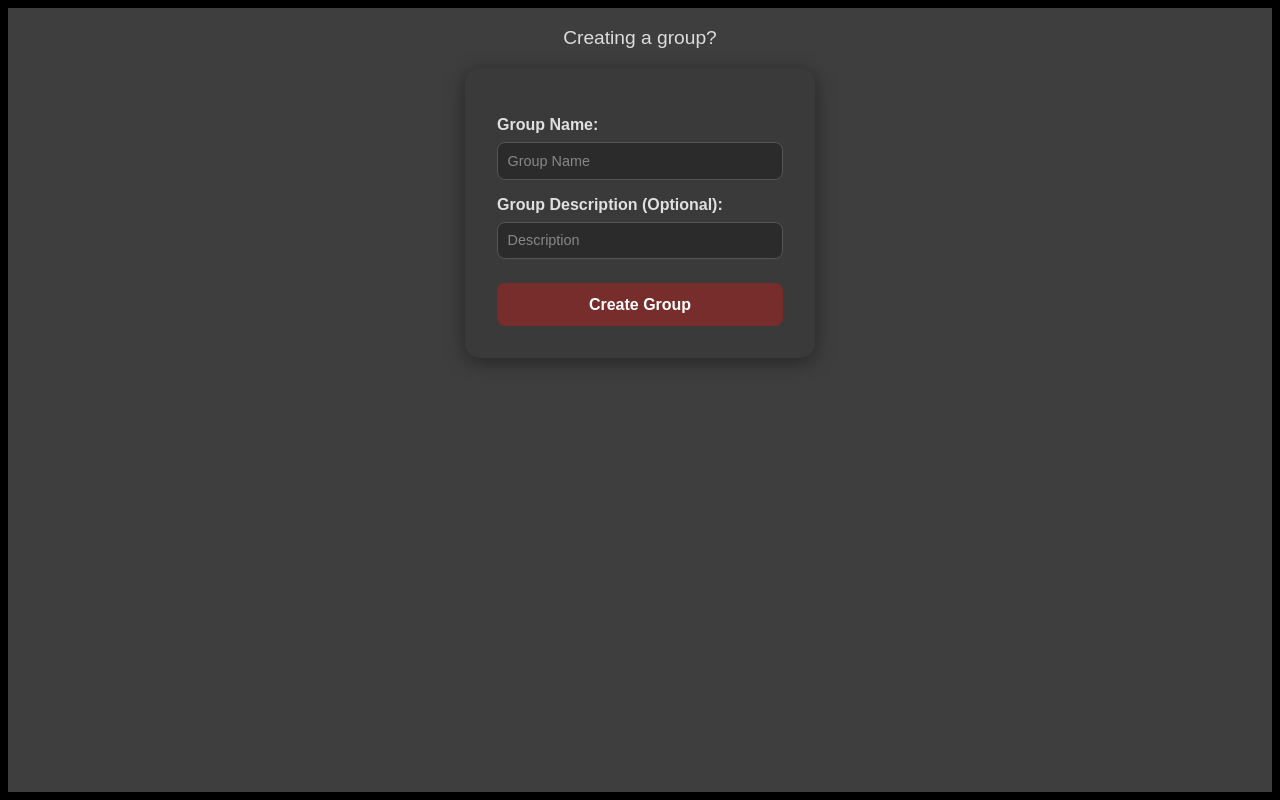
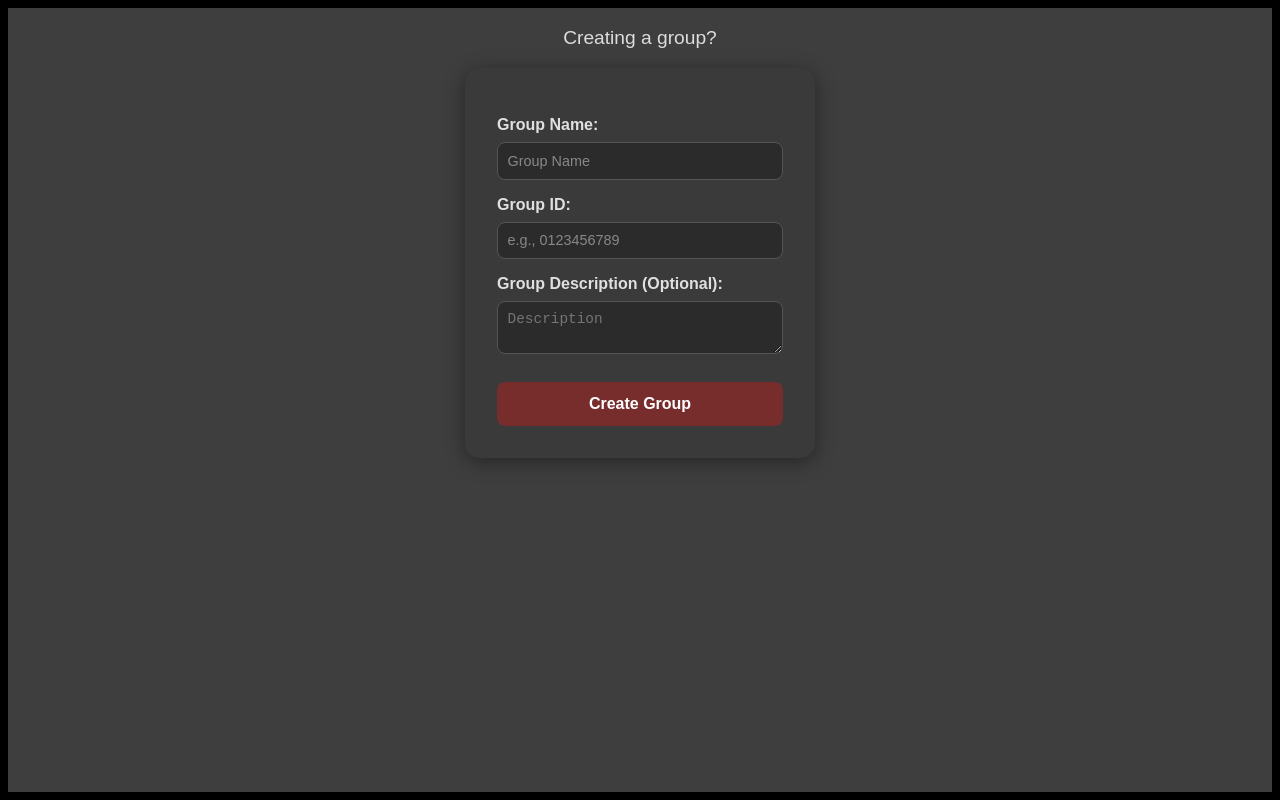
Before and after one commit to SETAP-1C2/House-Sharing-App, a website: page frontend/group.html in a window 1280 px wide. Drawn offline with Linux system fonts and the light colour scheme.

Commit message:
added a group id

```diff
--- a/frontend/group.css
+++ b/frontend/group.css
@@ -110,6 +110,16 @@ p {
     font-size: 0.9rem;
   }
 
+textarea {
+  width: 100%;
+    padding: 0.6rem;
+    background-color: #2b2b2b;
+    border: 1px solid #555;
+    border-radius: 8px;
+    color: #f0f0f0;
+    font-size: 0.9rem;
+}
+
   .detail input::placeholder {
     color: #888;
   }
--- a/frontend/group.html
+++ b/frontend/group.html
@@ -12,8 +12,10 @@
         <section class="detail">
             <h2>Group Name:</h2>
             <input type="text" placeholder="Group Name">
+            <h2>Group ID:</h2>
+            <input number="number" placeholder="e.g., 0123456789">
             <h2>Group Description (Optional):</h2>
-            <input type="text" placeholder="Description">
+            <textarea type="text" placeholder="Description"></textarea>
         </section>
         <section class="create">
             <button>Create Group</button>
```
Also changed, not shown: frontend/index.html (+6 -4 lines).
